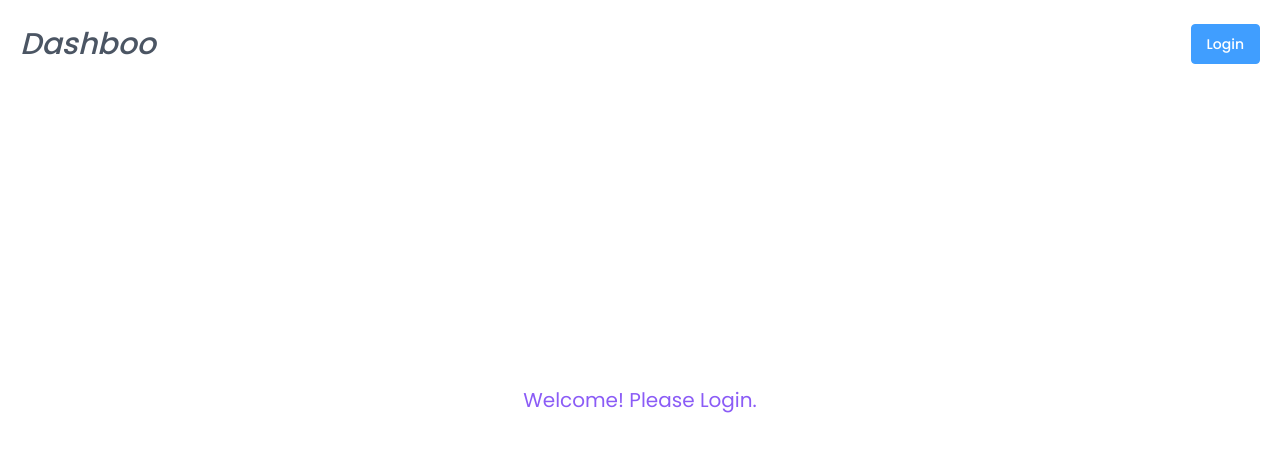
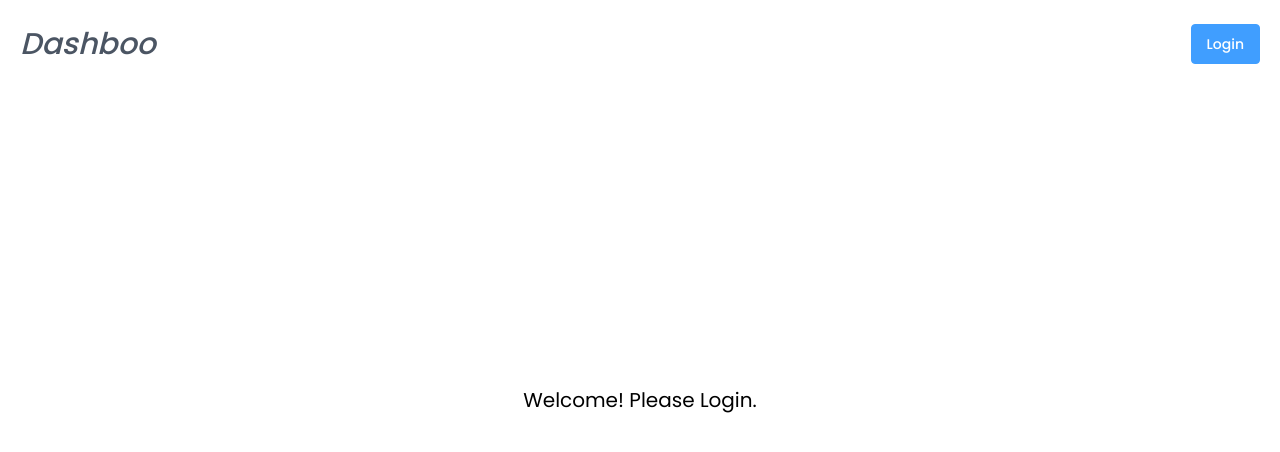
Before and after one commit to Ivy-Ho/vue3-firebase-login, a Vue app: page / in a window 1280 px wide. Shown: the top 452 px of the page. Built offline with nearby package versions, Linux system fonts and the light colour scheme; no server answers.

Commit message:
(test) change HomeView text color

```diff
--- a/src/views/HomeView.vue
+++ b/src/views/HomeView.vue
@@ -1,6 +1,6 @@
 <template>
-  <p v-if="userStore.isLoggedIn" class="text-center text-xl text-violet-500">Welcome!</p>
-  <p v-else class="text-center text-xl text-violet-500">Welcome! Please Login.</p>
+  <p v-if="userStore.isLoggedIn" class="text-center text-xl">Welcome!</p>
+  <p v-else class="text-center text-xl">Welcome! Please Login.</p>
 </template>
 <script setup lang="ts">
 import { useUserStore } from '@/stores/modules/user'
```
